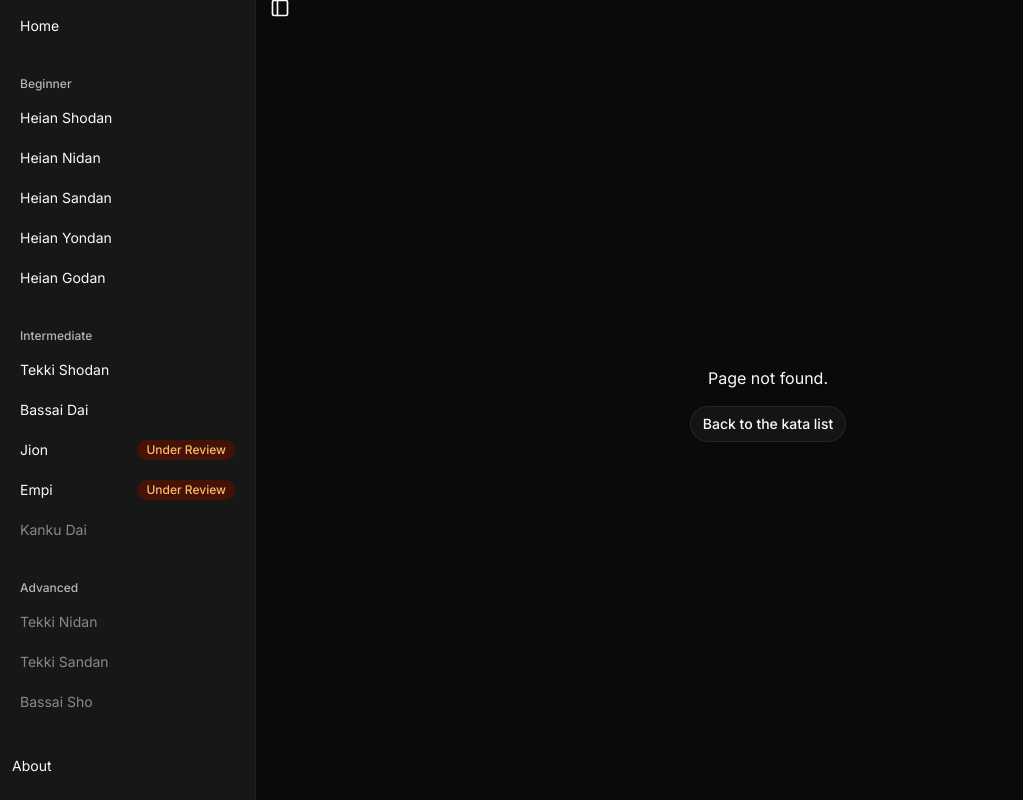
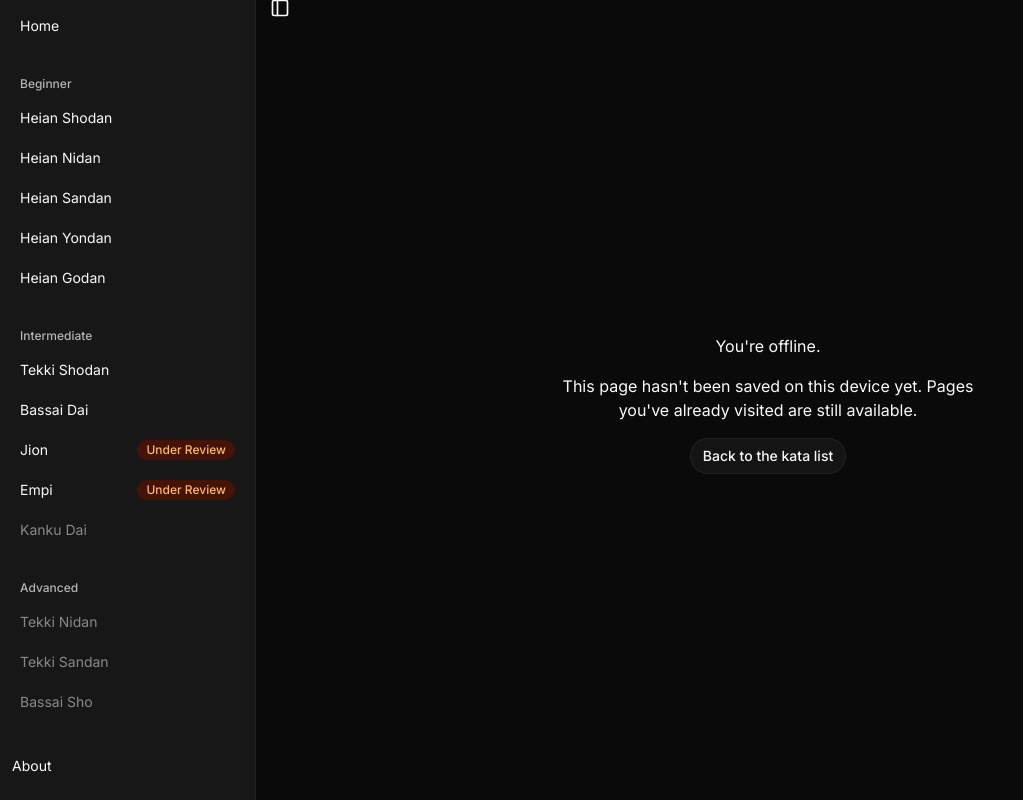
Before and after one commit to cunisia/shotokan-kata-shadcn, a Next.js app: page /offline in a window 1280 px wide. Before the commit this address had no page. Shown: the whole page, without its empty margins (0-1023 px from the left). Built offline with nearby package versions, Linux system fonts and the light colour scheme.

Commit message:
feat(pwa): offline fallback page

```diff
--- /dev/null
+++ b/app/offline/page.tsx
@@ -0,0 +1,25 @@
+import type { Metadata } from "next";
+import Link from "next/link";
+import { Button } from "@/components/ui/button";
+
+// Served by the service worker (public/sw.js) when a page is requested
+// offline and hasn't been saved on this device yet.
+export const metadata: Metadata = {
+  title: "Offline",
+  robots: { index: false, follow: false },
+};
+
+export default function Offline() {
+  return (
+    <div className="w-full h-full flex flex-col justify-center items-center gap-4 text-center">
+      <p>You're offline.</p>
+      <p>
+        This page hasn't been saved on this device yet. Pages you've already
+        visited are still available.
+      </p>
+      <Button variant="outline" nativeButton={false} render={<Link href="/" />}>
+        Back to the kata list
+      </Button>
+    </div>
+  );
+}
```
